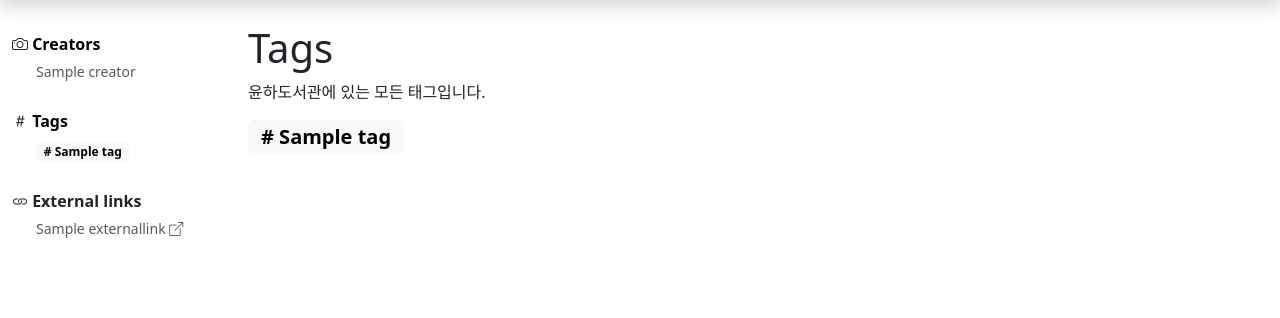
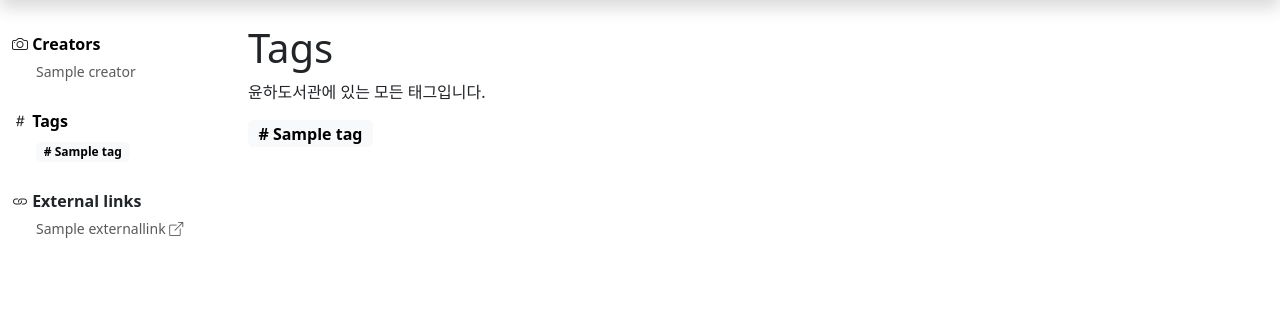
Before and after one commit to devholics/younhalibrary.com, a Django app: page /medialib/tags/ in a window 1280 px wide. Shown: the part 64-382 px from the top of the page. Run offline with Django 4.2, Linux system fonts and the light colour scheme; tables that the repository leaves empty hold one stand-in row (values such as "Sample post"); style sheets or scripts are compiled from the project's sources.

Commit message:
Change tag size and add margin

```diff
--- a/younha/templates/medialib/tag_list.html
+++ b/younha/templates/medialib/tag_list.html
@@ -6,6 +6,6 @@
     <h1>Tags</h1>
     <p>윤하도서관에 있는 모든 태그입니다.</p>
     {% for tag in object_list %}
-        <a class="yh-badge-link" href="{% url 'media-tag' tag.pk %}"><span class="badge yh-badge fs-5">{{ tag }}</span></a>
+        <a class="yh-badge-link" href="{% url 'media-tag' tag.pk %}"><span class="badge yh-badge fs-6 me-1 mb-2">{{ tag }}</span></a>
     {% endfor %}
 {% endblock %}
```
